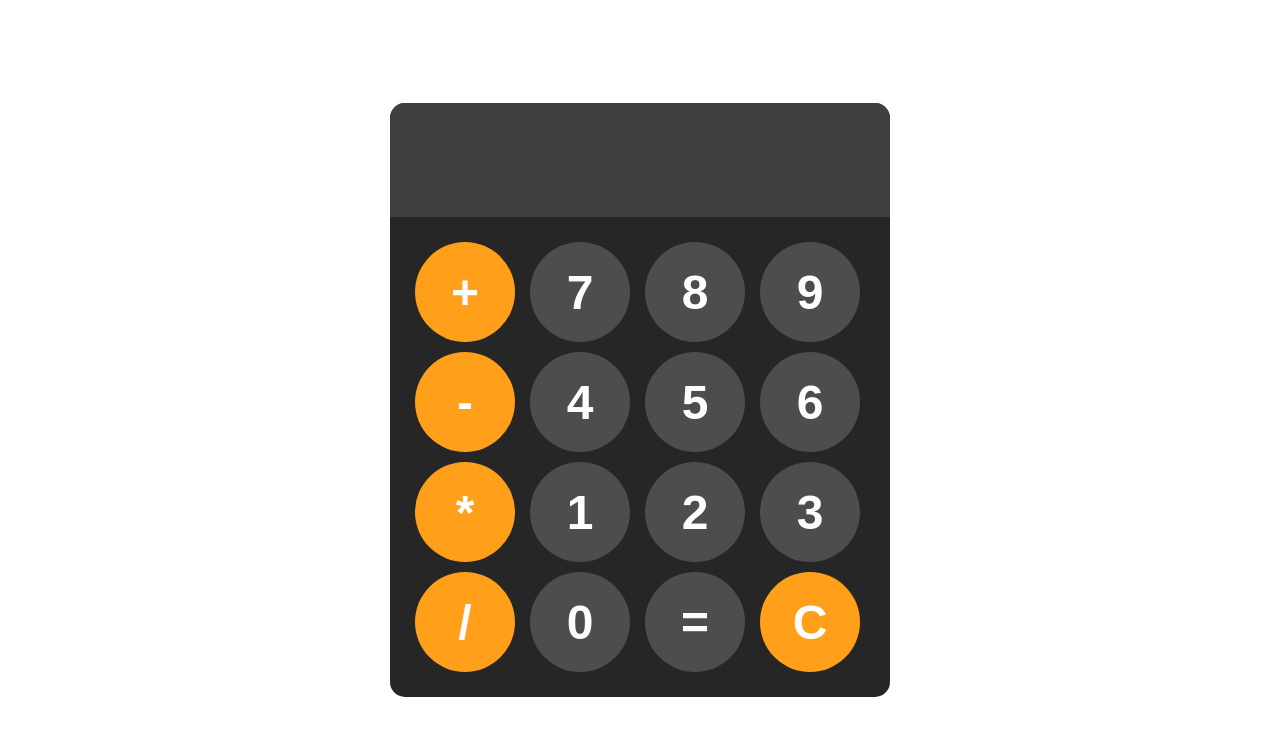
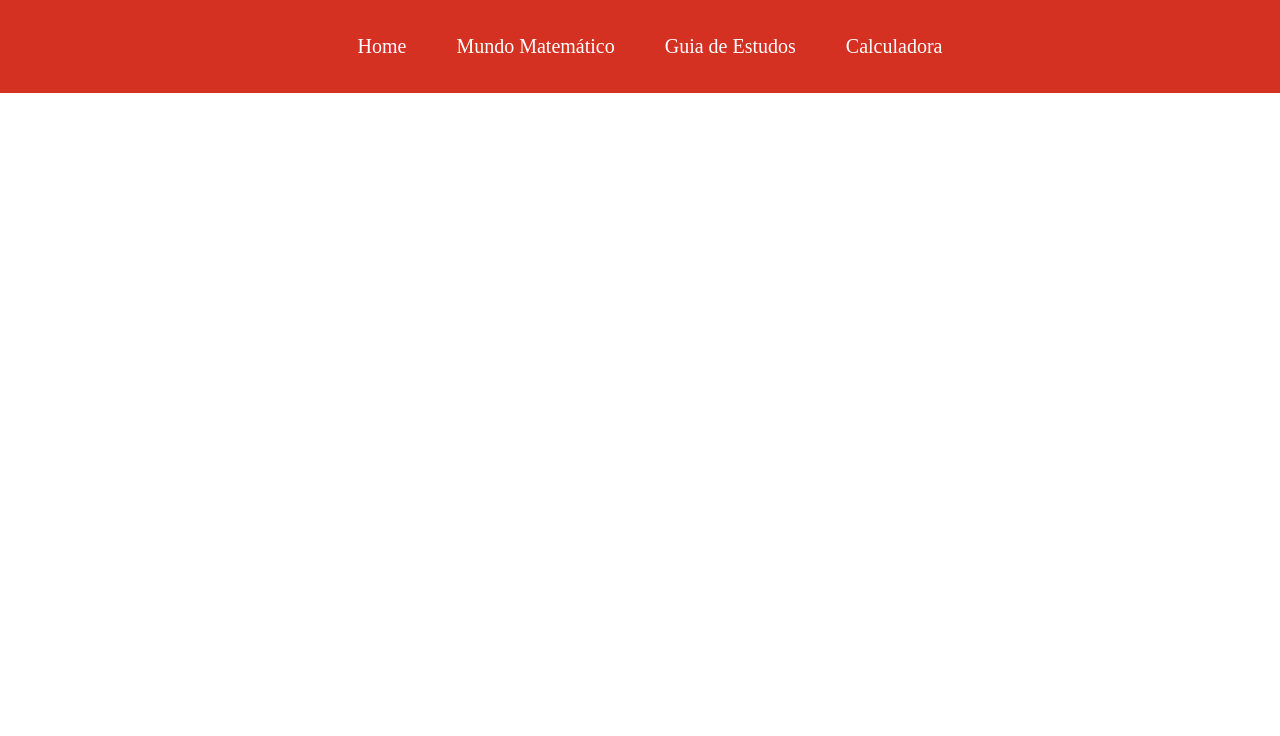
Before and after one commit to ErosFerreira-A/Calculadora, a plain HTML site: page index.html in a window 1280 px wide. Drawn offline with Linux system fonts and the light colour scheme.

Commit message:
Adicionado barra de navegação, necessário ajustar na página da calculadora

```diff
--- a/index.html
+++ b/index.html
@@ -3,32 +3,21 @@
 <head>
     <meta charset="UTF-8">
     <meta name="viewport" content="width=device-width, initial-scale=1.0">
-    <title>Calculadora</title>
-    <script src="script.js"></script>
-    <link rel="stylesheet" href="styles.css">
+    <title>Matemática.com</title>
+    <link rel="stylesheet" href="menu.css">
+    <script></script>
 </head>
 <body>
+    <header>
+        <nav class="navbar">
+          <a href="index.html">Home</a>
+          <a href="world.html">Mundo Matemático</a>
+          <a href="guia.html">Guia de Estudos</a>
+          <a href="calculadora.html">Calculadora</a>
+        </nav>
+    </header>
 
-    <div id="calculadora">
-        <input id="display" readonly>
-        <div id="keys">
-            <button onclick="acrescentaNumero('+')" class="operador-btn">+</button>
-            <button onclick="acrescentaNumero(7)">7</button>
-            <button onclick="acrescentaNumero(8)">8</button>
-            <button onclick="acrescentaNumero(9)">9</button>
-            <button onclick="acrescentaNumero('-')"  class="operador-btn">-</button>
-            <button onclick="acrescentaNumero(4)">4</button>
-            <button onclick="acrescentaNumero(5)">5</button>
-            <button onclick="acrescentaNumero(6)">6</button>
-            <button onclick="acrescentaNumero('*')"  class="operador-btn">*</button>
-            <button onclick="acrescentaNumero(1)">1</button>
-            <button onclick="acrescentaNumero(2)">2</button>
-            <button onclick="acrescentaNumero(3)">3</button>
-            <button onclick="acrescentaNumero('/')"  class="operador-btn">/</button>
-            <button onclick="acrescentaNumero(0)">0</button>
-            <button onclick="calcular()">=</button>
-            <button onclick="limparDisplay()"  class="operador-btn">C</button>
-        </div>
-    </div>
+
+
 </body>
 </html>
--- /dev/null
+++ b/menu.css
@@ -0,0 +1,37 @@
+*{
+    margin: 0;
+    padding: 0;
+}
+
+/* Cabeçalho */
+
+.body{
+    font-family: Arial, sans-serif;
+}
+.navbar {
+    overflow: hidden;
+    display: flex;
+    background-color:#ce1100dc;
+    justify-content: center;
+    padding: 10px;
+    width: 100%;
+    margin: 0;
+}
+.navbar a {
+    font-size: 20px;
+    display: block;
+    color: white;
+    text-align: center;
+    padding: 25px;
+    text-decoration: none;
+}
+.navbar a:hover {
+    background-color: #ddd;
+    color: black;
+}
+
+.container {
+    width: 100px;
+    height: 100px;
+    object-fit: contain;
+}
```
Also changed, not shown: calculadora.html (added, +46 -0 lines).
